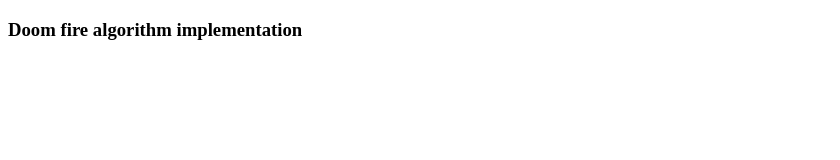
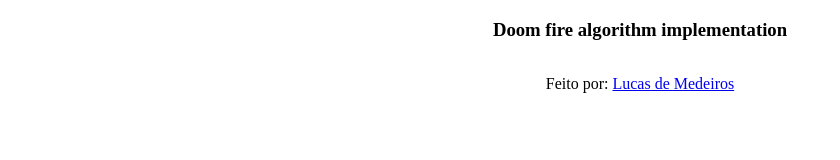
Before and after one commit to LukeHxH/doom-fire, a plain HTML site: page index.html in a window 1280 px wide. Shown: the whole page, without its empty margins (0-840 px from the left). Drawn offline with Linux system fonts and the light colour scheme.

Commit message:
adiciona mudanças em index.html

```diff
--- a/index.html
+++ b/index.html
@@ -1,14 +1,26 @@
 <!DOCTYPE html>
-<html lang="en">
+<html lang="pt-br">
 <head>
 	<meta charset="UTF-8">
 	<meta name="viewport" content="width=device-width, initial-scale=1.0, shrink-to-fit=no">
+
 	<title>Doom Fire Implementation</title>
+
+	<link rel="stylesheet" href="style.css">
+
 	<script type="module" src="app.js"></script>
 </head>
 <body>
 	<section>
 		<h3>Doom fire algorithm implementation</h3>
+		<div class="flex-container" id="fire-canvas">
+		</div>
+		<div>
+			<p>
+				Feito por:
+				<a target="_blank" href="https://github.com/LukeHxH">Lucas de Medeiros</a>
+			</p>
+		</div>
 	</section>
 </body>
 </html>
```
